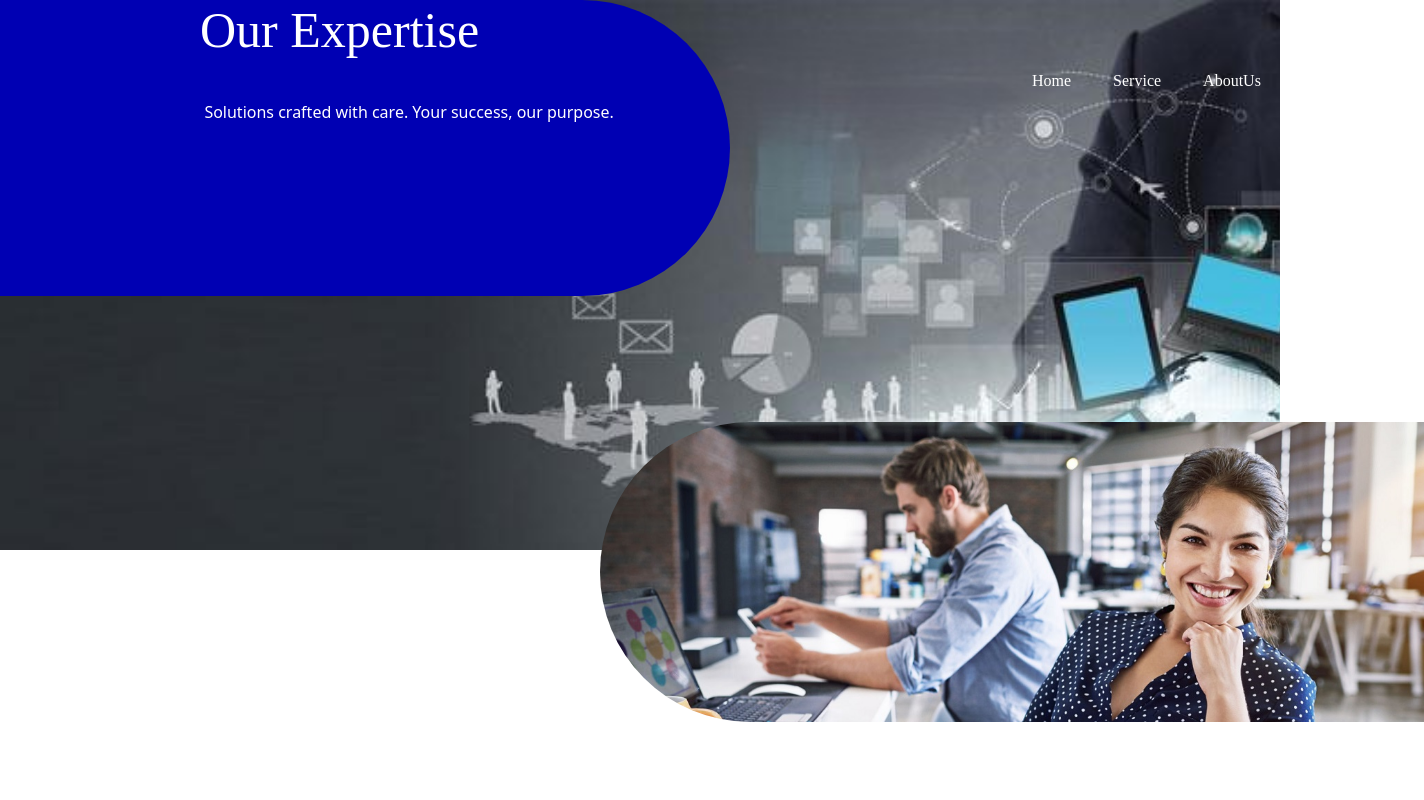
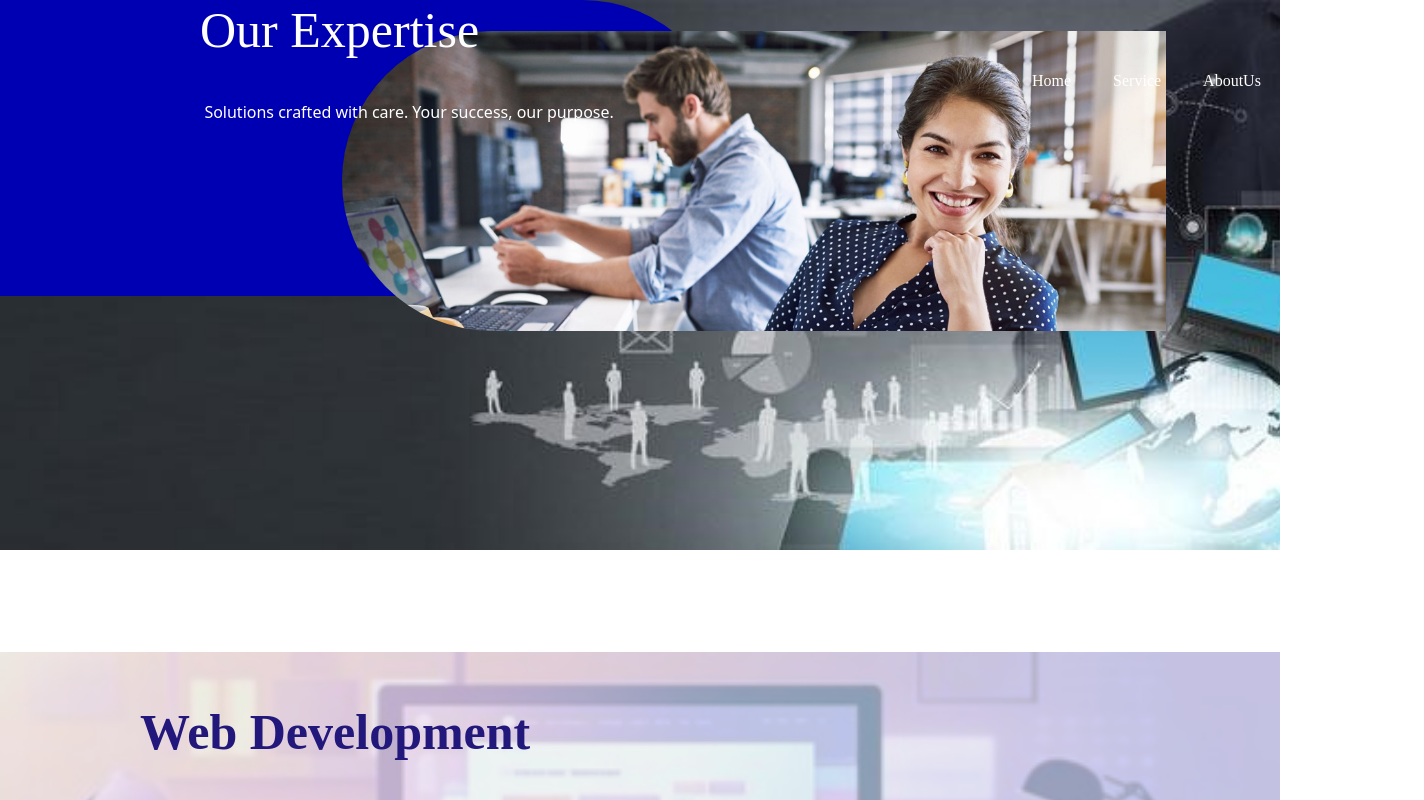
Before and after one commit to chnaveen45/Teamwork, a React (Create React App) app in the folder frontend/: page /servies in a window 1280 px wide. Shown: the top 800 px of the page, 1424 px wide, since content can reach past the window. Built offline with nearby package versions, Linux system fonts and the light colour scheme.

Commit message:
Update Servies.js
save

```diff
--- a/frontend/src/Component/Servies.js
+++ b/frontend/src/Component/Servies.js
@@ -26,11 +26,12 @@ function Servies() {
           <Link to="/aboutus" className='oopt'>AboutUs</Link>
           <Link to="/contactus" className='oopt'>ContactUs</Link>
           </div>
+      <div className='qm'></div>
         </div>
 
       </div>
       {/* < img src={dd} alt='service1' className='rry'></img> */}
-      <div className='qm'></div>
+
 
 
       <div className="text-overlay-container" style={{ marginTop: '8%' }}> <div className="hh"> <div className="overlay"></div> <h1 style={{ fontSize: '50px', fontFamily: 'inria serif', color: '#22177A', paddingBottom: '10px', marginLeft: '70px' }}><b>Web Development</b></h1> <p className="er" style={{ paddingTop: '10px', fontFamily: 'inria serif' }}>With a focus on functionality and user experience, our web development team creates responsive, secure, and visually appealing websites. From e-commerce platforms to corporate websites, we ensure that each site reflects the brand’s identity while meeting the latest web standards and technological advancements.</p> </div> </div>
```
